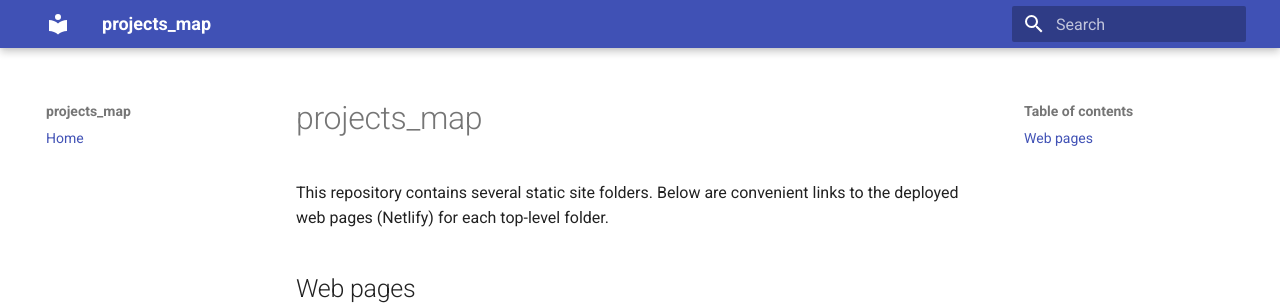
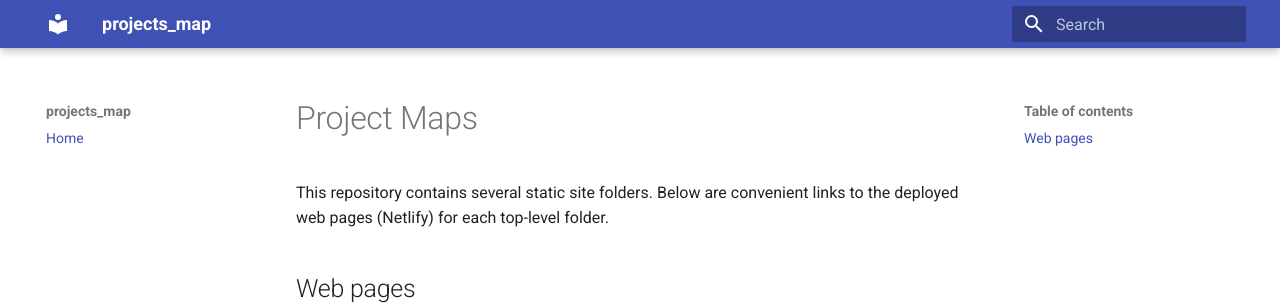
Before and after one commit to fernando-tupana/projects_map, an MkDocs documentation site: the page built from docs/index.md, in a window 1280 px wide. Shown: the top 305 px of the page. Built offline with MkDocs 1.6.1 and Material for MkDocs 9.7.7, drawn with Linux system fonts in a browser that asks for light colours.

Commit message:
Update index.md

```diff
--- a/docs/index.md
+++ b/docs/index.md
@@ -1,15 +1,19 @@
-# projects_map
+# Project Maps
+
 
 This repository contains several static site folders. Below are convenient links to the deployed web pages (Netlify) for each top-level folder.
 
+
 ## Web pages
 
-- [CDR_projects](https://imaginative-crumble-5c5a0b.netlify.app/CDR_projects)
-- [CDR_suppliers](https://imaginative-crumble-5c5a0b.netlify.app/CDR_suppliers)
-- [FIRMS_Hotspot](https://imaginative-crumble-5c5a0b.netlify.app/FIRMS_Hotspot)
-- [comunidades_indigenas](https://imaginative-crumble-5c5a0b.netlify.app/comunidades_indigenas)
+
+- [CDR_projects](https://fernando-tupana.github.io/projects_map/CDR_projects)
+- [CDR_suppliers](https://fernando-tupana.github.io/projects_map/CDR_suppliers)
+- [FIRMS_Hotspot](https://fernando-tupana.github.io/projects_map/FIRMS_Hotspot)
+- [comunidades_indigenas](https://fernando-tupana.github.io/projects_map/comunidades_indigenas)
 
 If the base deployment URL differs for any site, update the links above accordingly.
+
 
 ---
 
```
